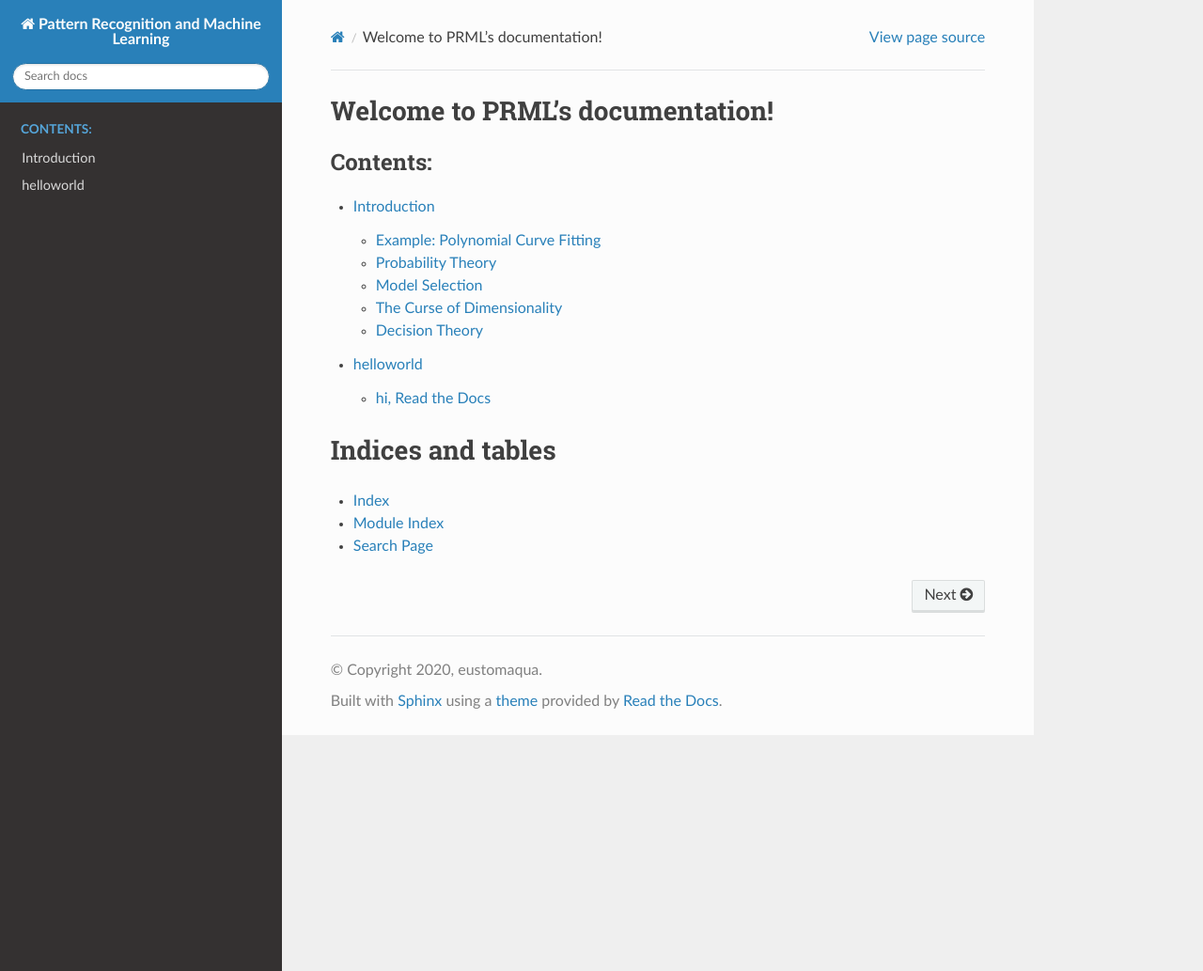
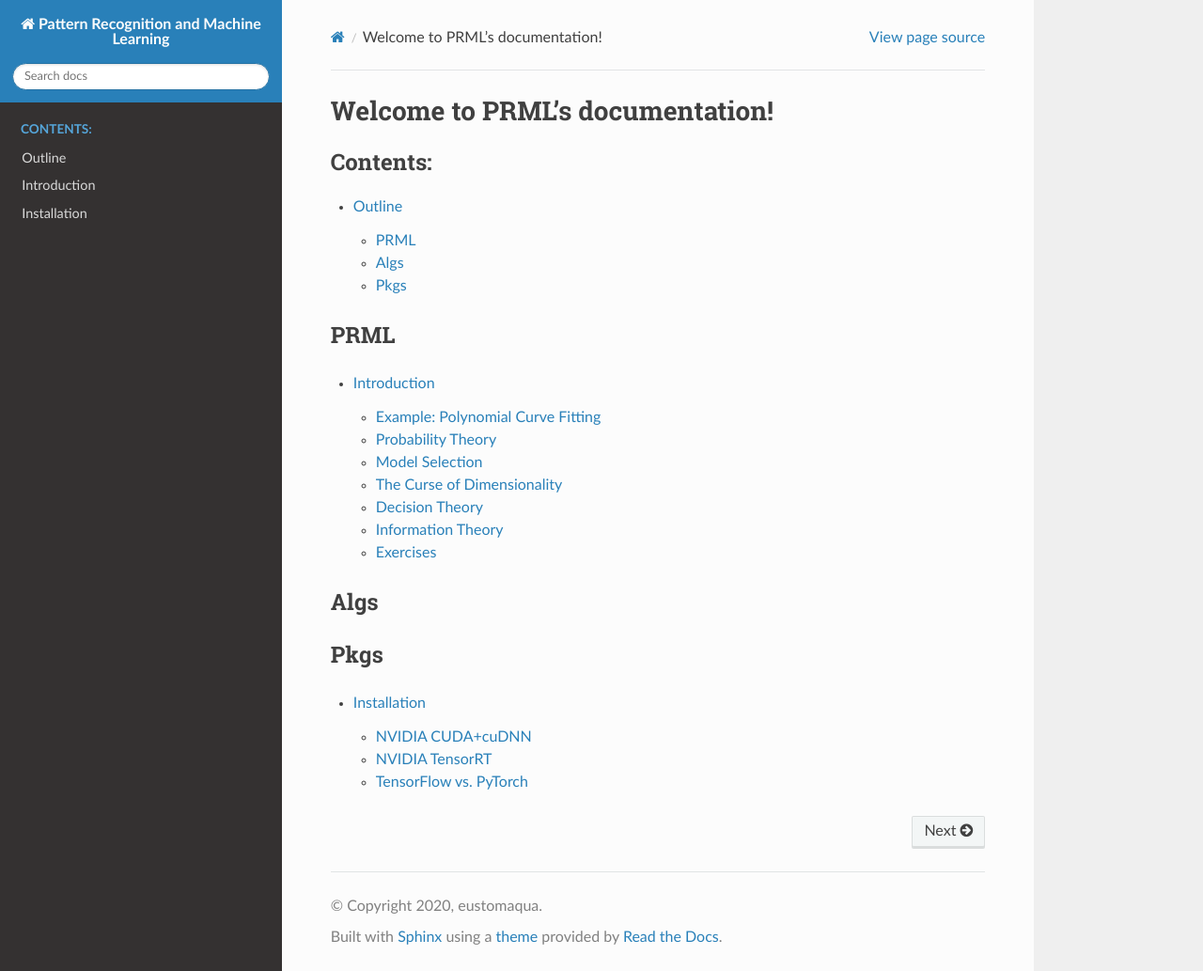
Before and after one commit to eustomadew/PRML-demo, a Sphinx documentation site: the page built from docs/en/source/index.rst, in a window 1280 px wide and 1033 px high. Shown: the whole window at 94% size. Built offline with Sphinx 7.4.7 and the Read the Docs theme 2.0.0, drawn with Linux system fonts in a browser that asks for light colours.

Commit message:
8/8 17:13pm Sat

```diff
--- a/docs/en/source/index.rst
+++ b/docs/en/source/index.rst
@@ -10,14 +10,37 @@ Welcome to PRML's documentation!
    :maxdepth: 2
    :caption: Contents:
 
-   1_Introduction.rst
    README.md
 
 
+######
+PRML
+######
 
-Indices and tables
-==================
+.. toctree::
+   :maxdepth: 2
 
-* :ref:`genindex`
-* :ref:`modindex`
-* :ref:`search`
+   PRML/1_Introduction.rst
+
+
+######
+Algs
+######
+
+######
+Pkgs
+######
+
+.. toctree::
+   :maxdepth: 2
+
+   Pkgs/1_Installation.rst
+
+
+
+.. Indices and tables
+.. ==================
+..
+.. * :ref:`genindex`
+.. * :ref:`modindex`
+.. * :ref:`search`
```
Also changed, not shown: docs/en/source/PRML/1_Introduction.rst (renamed from docs/en/source/1_Introduction.rst, +27 -16 lines), docs/en/source/Pkgs/1_Installation.rst (added, +101 -0 lines), docs/en/source/README.md (+24 -2 lines).
